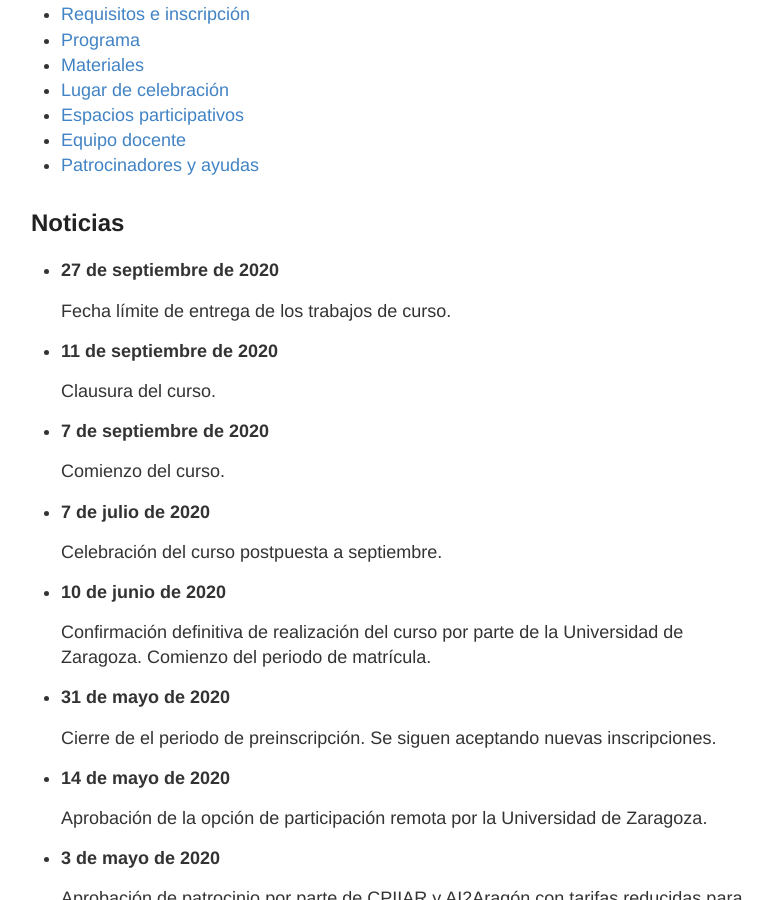
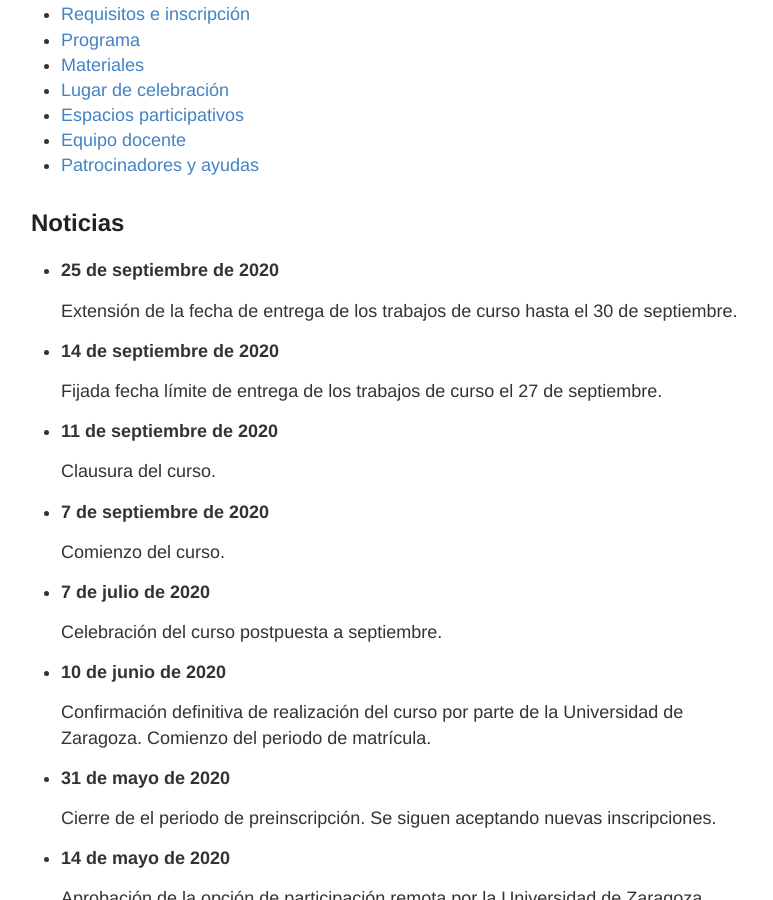
Before and after one commit to robblanco/robblanco.github.io, a Jekyll site: the page built from unizar2020.md, in a window 1280 px wide and 900 px high, scrolled down 461 px. Shown: the whole window, without its empty margins (249-1022 px from the left). Built offline with Jekyll 4.4.1, drawn with Linux system fonts in a browser that asks for light colours.

Commit message:
Course project deadline extension

```diff
--- a/unizar2020.md
+++ b/unizar2020.md
@@ -19,9 +19,14 @@ Ante cualquier pregunta, no dudes en contactar con los directores del curso.
 
 ## Noticias
 
- * **27 de septiembre de 2020**
+ * **25 de septiembre de 2020**
 
-   Fecha límite de entrega de los trabajos de curso.
+   Extensión de la fecha de entrega de los trabajos de curso hasta el 30 de
+   septiembre.
+
+ * **14 de septiembre de 2020**
+
+   Fijada fecha límite de entrega de los trabajos de curso el 27 de septiembre.
 
  * **11 de septiembre de 2020**
 
```
